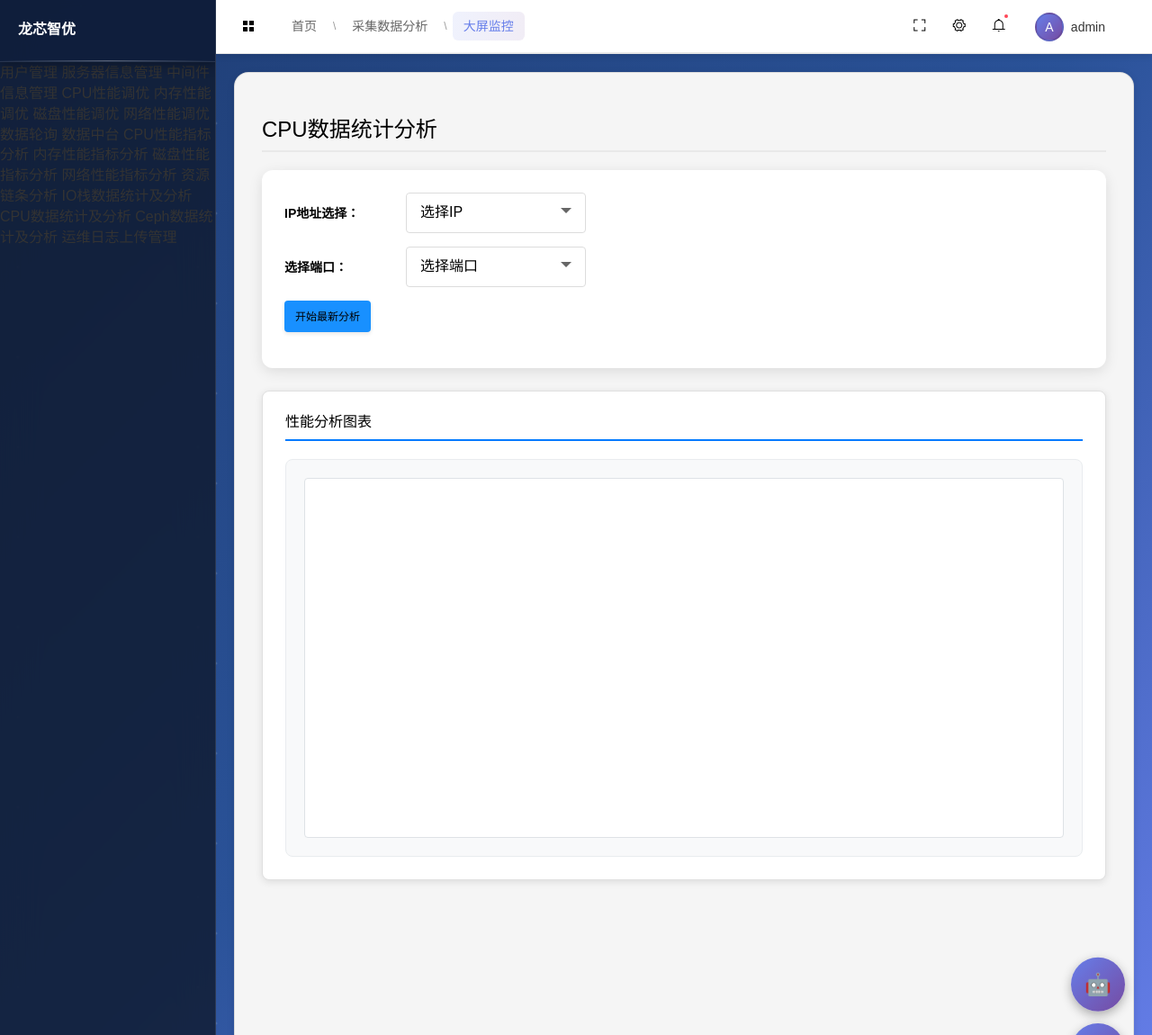
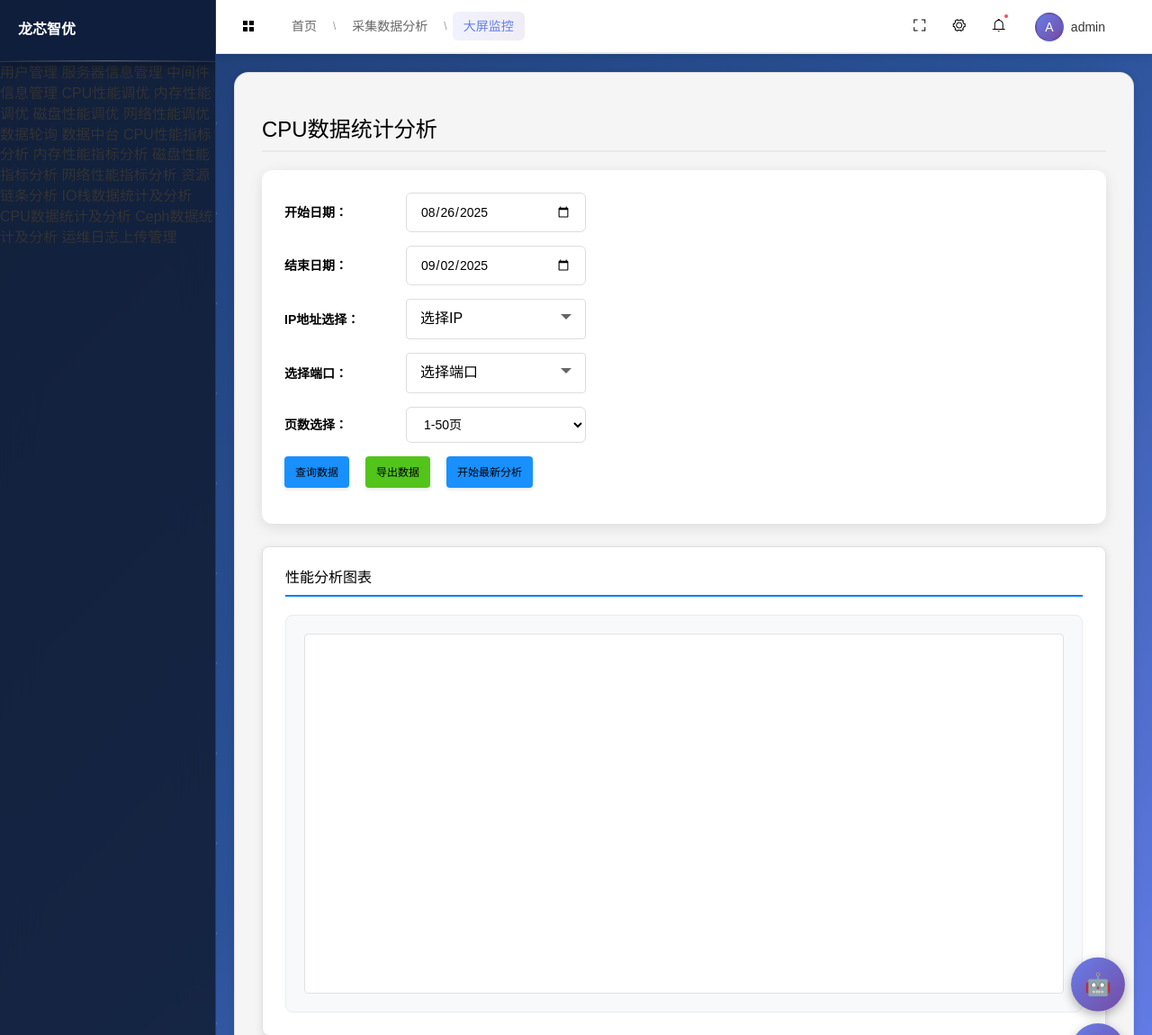
Before and after one commit to shendongyang05/longxinzhiyou, a Django app: template python_web/KyLin/KylinTuningSystem/kylinApp/templates/main/CPUShuJuTongJiFenXi.html in a window 1280 px wide. Shown: the top 1150 px of the page at 90% size. Run offline with Django 4.2, Linux system fonts and the light colour scheme; the template is opened without the code that fills it, so the values that code supplies are empty; some libraries are stand-ins or nearby versions.

Commit message:
修改探针文件

```diff
--- a/python_web/KyLin/KylinTuningSystem/kylinApp/templates/layout.html
+++ b/python_web/KyLin/KylinTuningSystem/kylinApp/templates/layout.html
@@ -4,9 +4,9 @@
 <head>
     <meta charset="UTF-8">
     <meta name="viewport" content="width=device-width, initial-scale=1.0">
-    <title>{% block title %}Kylin{% endblock %}</title>
+    <title>DragonOptimize</title>
     <link rel="stylesheet" href={% static "./css/style.css" %}>
-    <link rel="icon" href={% static "./img/kylin.ico" %} type="image/x-icon">
+    <link rel="icon" href={% static "./img/logo.png" %} type="image/x-icon">
     <link rel="stylesheet" href={% static "./plugins/bootstrap-3.4.1/css/bootstrap.min.css" %}>
     <!-- 引入Element UI -->
     <link rel="stylesheet" href="https://unpkg.com/element-ui/lib/theme-chalk/index.css">
@@ -1363,7 +1363,7 @@
                     if ('Notification' in window && Notification.permission === 'granted') {
                         new Notification('系统预警', {
                             body: '检测到性能指标超过阈值',
-                            icon: '/static/img/kylin.ico'
+                            icon: '/static/img/logo.png'
                         });
                     }
                 } catch (e) {
--- a/python_web/KyLin/KylinTuningSystem/kylinApp/templates/main/CPUShuJuTongJiFenXi.html
+++ b/python_web/KyLin/KylinTuningSystem/kylinApp/templates/main/CPUShuJuTongJiFenXi.html
@@ -1,5 +1,7 @@
 {% extends "layout.html" %}
 {%load static%}
+
+{%block title%}DragonOptimize{%endblock%}
 
 {%block css%}
 <style>
@@ -424,6 +426,16 @@
     <!-- 控制区域 -->
     <div class="control-section">
         <div class="control-group">
+            <span class="control-label">开始日期：</span>
+            <input class="control-input" id="startDate" type="date">
+        </div>
+
+        <div class="control-group">
+            <span class="control-label">结束日期：</span>
+            <input class="control-input" id="endDate" type="date">
+        </div>
+
+        <div class="control-group">
             <span class="control-label">IP地址选择：</span>
             <div class="custom-select ip-select">
                 <div class="select-selected ip-selected">选择IP</div>
@@ -447,7 +459,23 @@
             </div>
         </div>
 
+        <div class="control-group">
+            <span class="control-label">页数选择：</span>
+            <select class="control-select" id="pageRange">
+                <option value="1-50">1-50页</option>
+                <option value="1-100">1-100页</option>
+                <option value="1-200">1-200页</option>
+                <option value="1-500">1-500页</option>
+            </select>
+        </div>
+
         <div class="control-buttons">
+            <button class="btn btn-primary" id="queryBtn">
+                <i class="fa fa-search"></i> 查询数据
+            </button>
+            <button class="btn btn-success" id="exportBtn">
+                <i class="fa fa-download"></i> 导出数据
+            </button>
             <button class="btn btn-primary" id="sentBtn">
                 <i class="fa fa-chart-line"></i> 开始最新分析
             </button>
@@ -528,6 +556,7 @@
   // CPU数据查询函数
   function requestThreeModel(name, startTime, endTime, numberRange, ipValue) {
     var url = "/api/" + name + "/" + startTime + "/" + endTime + "/" + numberRange + "/" + ipValue + "/threeModel";
+    console.log("查询URL:", url);
     $.ajax({
       url: url,
       method: "GET",
@@ -535,76 +564,107 @@
       success: function(response) {
         console.log("数据查询成功:", response);
         paddingContentThree(response);
+        // 隐藏加载状态
+        $("#statusIndicator").hide();
       },
       error: function(xhr, status, error) {
         console.error("数据查询失败:", error);
         alert("数据查询失败，请检查网络连接或稍后重试");
+        // 隐藏加载状态
+        $("#statusIndicator").hide();
       }
     });
   }
 
-  // 填充数据到表格和图表
+  // 填充数据到图表
   function paddingContentThree(data) {
-    var tbody = $("#tbodyContent");
-    tbody.empty();
+    console.log("处理数据:", data);
 
     if (data && data.all_data && data.all_data.length > 0) {
-      data.all_data.forEach(function(item, index) {
-        var row = "<tr>" +
-          "<td>" + (index + 1) + "</td>" +
-          "<td>" + (item.ipaddress || '-') + "</td>" +
-          "<td>" + (item.userTime || '-') + "</td>" +
-          "<td>" + (item.SystemTime || '-') + "</td>" +
-          "<td>" + (item.waitIO || '-') + "</td>" +
-          "<td>" + (item.Idle || '-') + "</td>" +
-          "<td>" + (item.count || '-') + "</td>" +
-          "<td>" + (item.percent || '-') + "</td>" +
-          "<td>" + (item.currentTime || '-') + "</td>" +
-          "</tr>";
-        tbody.append(row);
-      });
-
+      console.log("找到数据，数量:", data.all_data.length);
       // 更新图表
       updateCPUChart(data.all_data);
+
+      // 显示成功状态
+      $("#statusIndicator").removeClass("status-loading status-error").addClass("status-success").show();
+      setTimeout(function() {
+        $("#statusIndicator").hide();
+      }, 3000);
     } else {
-      tbody.append('<tr><td colspan="9" style="text-align: center;">暂无数据</td></tr>');
+      console.log("没有找到数据");
+      // 显示错误状态
+      $("#statusIndicator").removeClass("status-loading status-success").addClass("status-error").show();
+      $("#statusIndicator").html("没有找到数据");
+      setTimeout(function() {
+        $("#statusIndicator").hide();
+      }, 3000);
     }
   }
 
   // 更新CPU性能图表
   function updateCPUChart(data) {
+    console.log("更新图表，数据:", data);
+
+    // 创建图表容器
+    var chartContainer = '<div id="echartsMain" style="width: 100%; height: 400px;"></div>';
+    $('#svgContainer').html(chartContainer);
+
+    // 等待DOM更新后初始化图表
+    setTimeout(function() {
       var chartDom = document.getElementById('echartsMain');
+      if (!chartDom) {
+        console.error("图表容器未找到");
+        return;
+      }
+
       var myChart = echarts.init(chartDom);
 
-    var times = data.map(item => item.currentTime);
-    var userTimeData = data.map(item => parseFloat(item.userTime) || 0);
-    var systemTimeData = data.map(item => parseFloat(item.SystemTime) || 0);
-    var idleData = data.map(item => parseFloat(item.Idle) || 0);
-    var percentData = data.map(item => parseFloat(item.percent) || 0);
+      var times = data.map(item => item.currentTime || item.time || '');
+      var userTimeData = data.map(item => parseFloat(item.userTime || item.user_time || 0));
+      var systemTimeData = data.map(item => parseFloat(item.SystemTime || item.system_time || 0));
+      var idleData = data.map(item => parseFloat(item.Idle || item.idle || 0));
+      var percentData = data.map(item => parseFloat(item.percent || item.usage_percent || 0));
 
       var option = {
         title: {
-        text: 'CPU使用趋势'
+          text: 'CPU使用趋势',
+          left: 'center'
         },
         tooltip: {
-        trigger: 'axis'
+          trigger: 'axis',
+          axisPointer: {
+            type: 'cross'
+          }
         },
         legend: {
-        data: ['用户时间', '系统时间', '空闲时间', '使用率(%)']
+          data: ['用户时间', '系统时间', '空闲时间', '使用率(%)'],
+          top: 30
+        },
+        grid: {
+          left: '3%',
+          right: '4%',
+          bottom: '3%',
+          top: '15%',
+          containLabel: true
         },
         xAxis: {
           type: 'category',
-        data: times
+          data: times,
+          axisLabel: {
+            rotate: 45
+          }
         },
         yAxis: [
           {
             type: 'value',
-          name: '时间百分比'
+            name: '时间百分比',
+            position: 'left'
           },
           {
             type: 'value',
             name: '使用率(%)',
-          max: 100
+            max: 100,
+            position: 'right'
           }
         ],
         series: [
@@ -612,30 +672,49 @@
             name: '用户时间',
             type: 'line',
             yAxisIndex: 0,
-          data: userTimeData
+            data: userTimeData,
+            smooth: true,
+            symbol: 'circle',
+            symbolSize: 4
           },
           {
             name: '系统时间',
             type: 'line',
             yAxisIndex: 0,
-          data: systemTimeData
+            data: systemTimeData,
+            smooth: true,
+            symbol: 'circle',
+            symbolSize: 4
           },
           {
             name: '空闲时间',
             type: 'line',
             yAxisIndex: 0,
-          data: idleData
+            data: idleData,
+            smooth: true,
+            symbol: 'circle',
+            symbolSize: 4
           },
           {
             name: '使用率(%)',
             type: 'line',
             yAxisIndex: 1,
-          data: percentData
+            data: percentData,
+            smooth: true,
+            symbol: 'circle',
+            symbolSize: 4
           }
         ]
       };
 
       myChart.setOption(option);
+
+      // 响应式调整
+      window.addEventListener('resize', function() {
+        myChart.resize();
+      });
+
+    }, 100);
   }
 
   $(document).ready(function () {
@@ -649,6 +728,51 @@
 
     // 加载服务器IP地址列表
     loadServerIpList()
+
+    // 设置默认日期
+    var today = new Date();
+    var oneWeekAgo = new Date(today.getTime() - 7 * 24 * 60 * 60 * 1000);
+    $("#startDate").val(oneWeekAgo.toISOString().split('T')[0]);
+    $("#endDate").val(today.toISOString().split('T')[0]);
+
+    // 查询数据按钮事件
+    $("#queryBtn").on("click", function () {
+      var startDate = $("#startDate").val();
+      var endDate = $("#endDate").val();
+      var ipText = $(".ip-selected").text();
+      var pageRange = $("#pageRange").val();
+
+      // 验证输入
+      if (!startDate || !endDate) {
+        alert("请选择开始日期和结束日期！");
+        return;
+      }
+
+      if (new Date(startDate) > new Date(endDate)) {
+        alert("开始日期不能晚于结束日期！");
+        return;
+      }
+
+      if (ipText === "选择IP" || ipText === "") {
+        alert("请选择IP地址！");
+        return;
+      }
+
+      // 提取实际的IP值
+      var ipValue = ipText.split(" ")[0]; // 获取IP地址部分（去掉备注）
+
+      // 显示加载状态
+      var statusIndicator = $("#statusIndicator");
+      statusIndicator.show().removeClass("status-success status-error").addClass("status-loading");
+
+      // 调用查询函数
+      requestThreeModel("cpu", startDate, endDate, pageRange, ipValue);
+    });
+
+    // 导出数据按钮事件
+    $("#exportBtn").on("click", function () {
+      alert("导出功能开发中...");
+    });
 
     $("#sentBtn").on("click", function () {
       var sentTag = $("#sentBtn")
```
Lines whose indentation alone changed are shown as unchanged.
